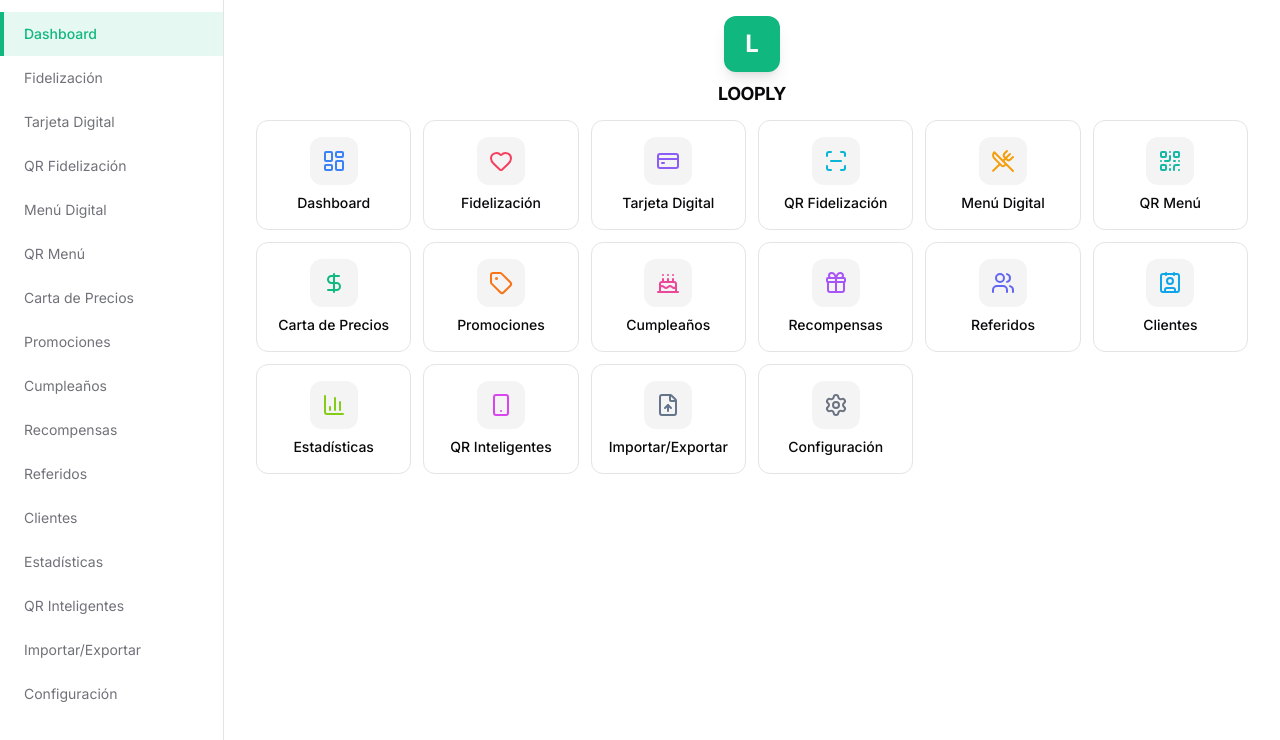
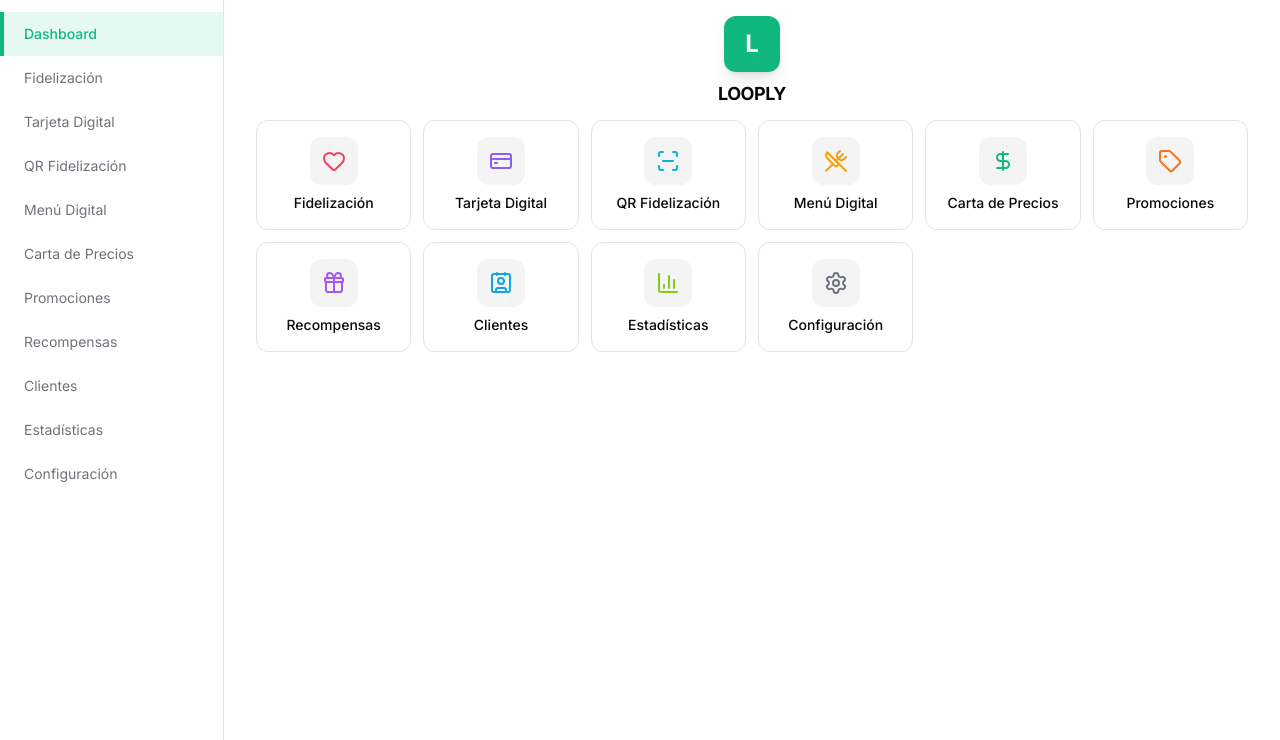
Before and after one commit to covacapp1/looply, a React (Vite) app: page / in a window 1280 px wide. Shown: the top 740 px of the page. Built offline with nearby package versions, Linux system fonts and the light colour scheme; the HTML template or start-up script is replaced by a standard one.

Commit message:
feat: menu improvements
- Remove Dashboard, Referidos, Cumpleaños, Importar/Exportar, QR Inteligentes buttons
- Add 'Menú' back button to all pages
- Move QR Menú inside Menú Digital as a tab
- Update sidebar navigation

```diff
--- a/src/components/layout/Sidebar.tsx
+++ b/src/components/layout/Sidebar.tsx
@@ -11,16 +11,11 @@
   { label: "Tarjeta Digital", href: "/loyalty/card" },
   { label: "QR Fidelización", href: "/loyalty/qr" },
   { label: "Menú Digital", href: "/menu" },
-  { label: "QR Menú", href: "/menu/qr" },
   { label: "Carta de Precios", href: "/menu/pricing" },
   { label: "Promociones", href: "/promotions" },
-  { label: "Cumpleaños", href: "/birthday" },
   { label: "Recompensas", href: "/rewards" },
-  { label: "Referidos", href: "/referrals" },
   { label: "Clientes", href: "/customers" },
   { label: "Estadísticas", href: "/statistics" },
-  { label: "QR Inteligentes", href: "/qr-codes" },
-  { label: "Importar/Exportar", href: "/import-export" },
   { label: "Configuración", href: "/settings" },
 ];
 
--- a/src/components/shared/PageHeader.tsx
+++ b/src/components/shared/PageHeader.tsx
@@ -1,4 +1,7 @@
+import { Link } from "react-router-dom";
 import { motion } from "framer-motion";
+import { Home } from "lucide-react";
+import { Button } from "@/components/ui/button";
 import type { ReactNode } from "react";
 
 interface PageHeaderProps {
@@ -6,18 +9,19 @@
   description?: string;
   actions?: ReactNode;
   breadcrumbs?: { label: string; href?: string }[];
+  showMenuButton?: boolean;
 }
 
-export function PageHeader({ title, description, actions, breadcrumbs }: PageHeaderProps) {
+export function PageHeader({ title, description, actions, breadcrumbs, showMenuButton = true }: PageHeaderProps) {
   return (
     <motion.div
-      className="mb-8"
+      className="mb-6"
       initial={{ opacity: 0, y: -10 }}
       animate={{ opacity: 1, y: 0 }}
       transition={{ duration: 0.3 }}
     >
       {breadcrumbs && breadcrumbs.length > 0 && (
-        <div className="flex items-center gap-2 text-sm text-muted-foreground mb-4">
+        <div className="flex items-center gap-2 text-sm text-muted-foreground mb-3">
           {breadcrumbs.map((crumb, index) => (
             <span key={index} className="flex items-center gap-2">
               {index > 0 && <span>/</span>}
@@ -33,9 +37,19 @@
         </div>
       )}
       <div className="flex flex-col sm:flex-row sm:items-center sm:justify-between gap-4">
-        <div>
-          <h1 className="text-2xl sm:text-3xl font-bold text-foreground">{title}</h1>
-          {description && <p className="text-muted-foreground mt-1">{description}</p>}
+        <div className="flex items-center gap-3">
+          {showMenuButton && (
+            <Link to="/">
+              <Button variant="outline" size="sm" className="gap-2">
+                <Home className="h-4 w-4" />
+                Menú
+              </Button>
+            </Link>
+          )}
+          <div>
+            <h1 className="text-2xl sm:text-3xl font-bold text-foreground">{title}</h1>
+            {description && <p className="text-muted-foreground mt-1">{description}</p>}
+          </div>
         </div>
         {actions && <div className="flex items-center gap-2">{actions}</div>}
       </div>
--- a/src/pages/Dashboard.tsx
+++ b/src/pages/Dashboard.tsx
@@ -5,37 +5,25 @@
   CreditCard,
   ScanLine,
   UtensilsCrossed,
-  QrCode,
   DollarSign,
   Tag,
-  Cake,
   Gift,
-  Users,
   Contact,
   BarChart3,
-  Smartphone,
-  FileUp,
   Settings,
-  LayoutDashboard,
 } from "lucide-react";
 import { cn } from "@/lib/utils";
 
 const menuItems = [
-  { label: "Dashboard", href: "/", icon: LayoutDashboard, color: "text-blue-500" },
   { label: "Fidelización", href: "/loyalty", icon: Heart, color: "text-rose-500" },
   { label: "Tarjeta Digital", href: "/loyalty/card", icon: CreditCard, color: "text-violet-500" },
   { label: "QR Fidelización", href: "/loyalty/qr", icon: ScanLine, color: "text-cyan-500" },
   { label: "Menú Digital", href: "/menu", icon: UtensilsCrossed, color: "text-amber-500" },
-  { label: "QR Menú", href: "/menu/qr", icon: QrCode, color: "text-teal-500" },
   { label: "Carta de Precios", href: "/menu/pricing", icon: DollarSign, color: "text-emerald-500" },
   { label: "Promociones", href: "/promotions", icon: Tag, color: "text-orange-500" },
-  { label: "Cumpleaños", href: "/birthday", icon: Cake, color: "text-pink-500" },
   { label: "Recompensas", href: "/rewards", icon: Gift, color: "text-purple-500" },
-  { label: "Referidos", href: "/referrals", icon: Users, color: "text-indigo-500" },
   { label: "Clientes", href: "/customers", icon: Contact, color: "text-sky-500" },
   { label: "Estadísticas", href: "/statistics", icon: BarChart3, color: "text-lime-500" },
-  { label: "QR Inteligentes", href: "/qr-codes", icon: Smartphone, color: "text-fuchsia-500" },
-  { label: "Importar/Exportar", href: "/import-export", icon: FileUp, color: "text-slate-500" },
   { label: "Configuración", href: "/settings", icon: Settings, color: "text-gray-500" },
 ];
 
--- a/src/pages/Menu.tsx
+++ b/src/pages/Menu.tsx
@@ -5,8 +5,9 @@
 import { Tabs, TabsContent, TabsList, TabsTrigger } from "@/components/ui/tabs";
 import { PageHeader } from "@/components/shared/PageHeader";
 import { MenuGrid } from "@/components/menu/MenuGrid";
+import { QRGenerator } from "@/components/qr/QRGenerator";
 import { EmptyState } from "@/components/shared/EmptyState";
-import { mockMenuCategories } from "@/services/mock";
+import { mockMenuCategories, mockBusiness } from "@/services/mock";
 
 export default function MenuPage() {
   const categories = mockMenuCategories;
@@ -45,6 +46,7 @@
           <TabsTrigger value="menu">Menú</TabsTrigger>
           <TabsTrigger value="categories">Categorías</TabsTrigger>
           <TabsTrigger value="pricing">Carta de Precios</TabsTrigger>
+          <TabsTrigger value="qr">QR Menú</TabsTrigger>
         </TabsList>
 
         <TabsContent value="menu" className="space-y-6">
@@ -118,6 +120,16 @@
             </table>
           </div>
         </TabsContent>
+
+        <TabsContent value="qr">
+          <div className="max-w-md mx-auto">
+            <QRGenerator
+              url={`https://looply.app/menu/${mockBusiness.slug}`}
+              title="QR del Menú"
+              description="Escanea para ver el menú"
+            />
+          </div>
+        </TabsContent>
       </Tabs>
     </div>
   );
```
